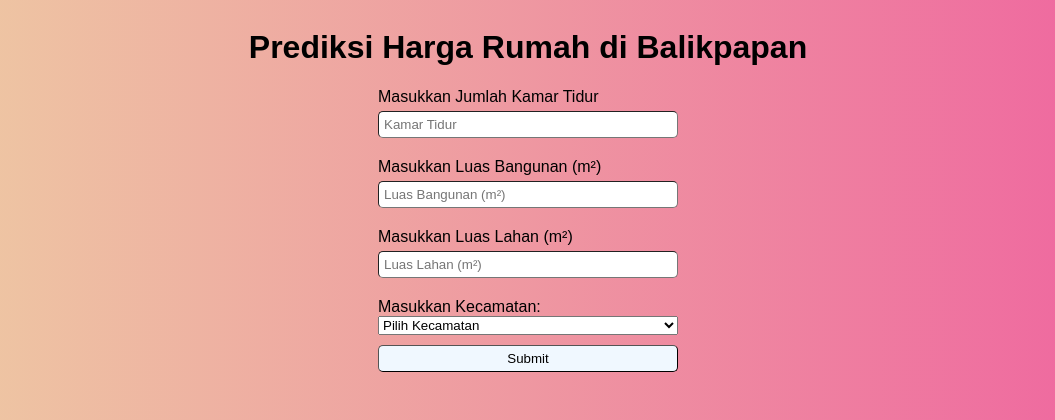
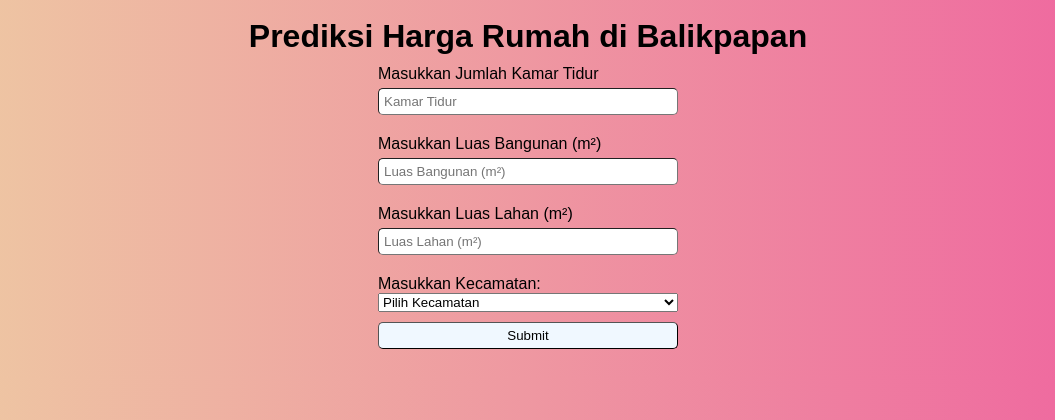
Before and after one commit to azureeeeeeeeeeee/Balikpapan-House-Price-Prediction, a Flask app: page / in a window 1280 px wide. Shown: the top 420 px of the page, without its empty margins (112-1167 px from the left). Run offline with Flask 3, Linux system fonts and the light colour scheme; parts of the project's set-up code (start-up, migrations or seed data) failed here and were passed over.

Commit message:
Update main.css

```diff
--- a/static/styles/main.css
+++ b/static/styles/main.css
@@ -5,6 +5,12 @@ body {
   flex-direction: column;
   align-items: center;
   justify-content: center;
+}
+
+h1 {
+  font-weight: bold;
+  text-align: justify;
+  margin: 10px;
 }
 
 form {
```
